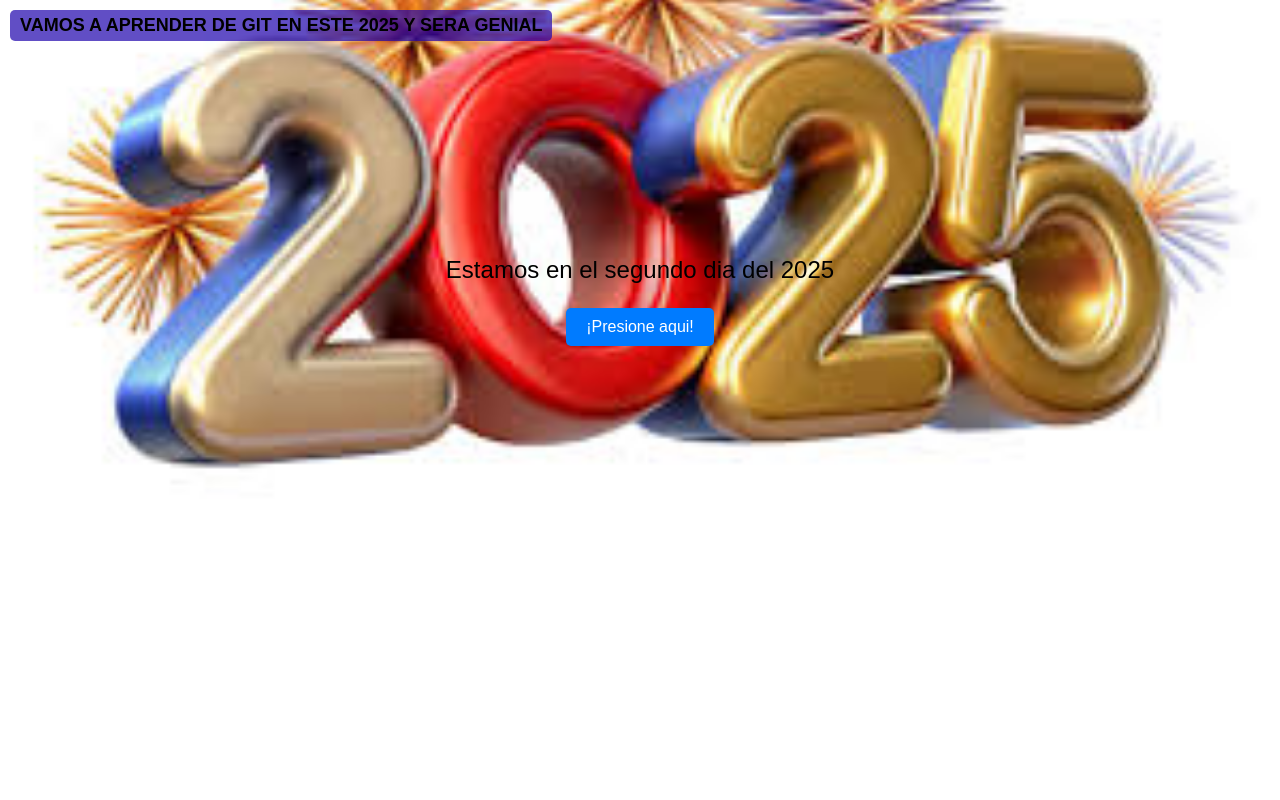
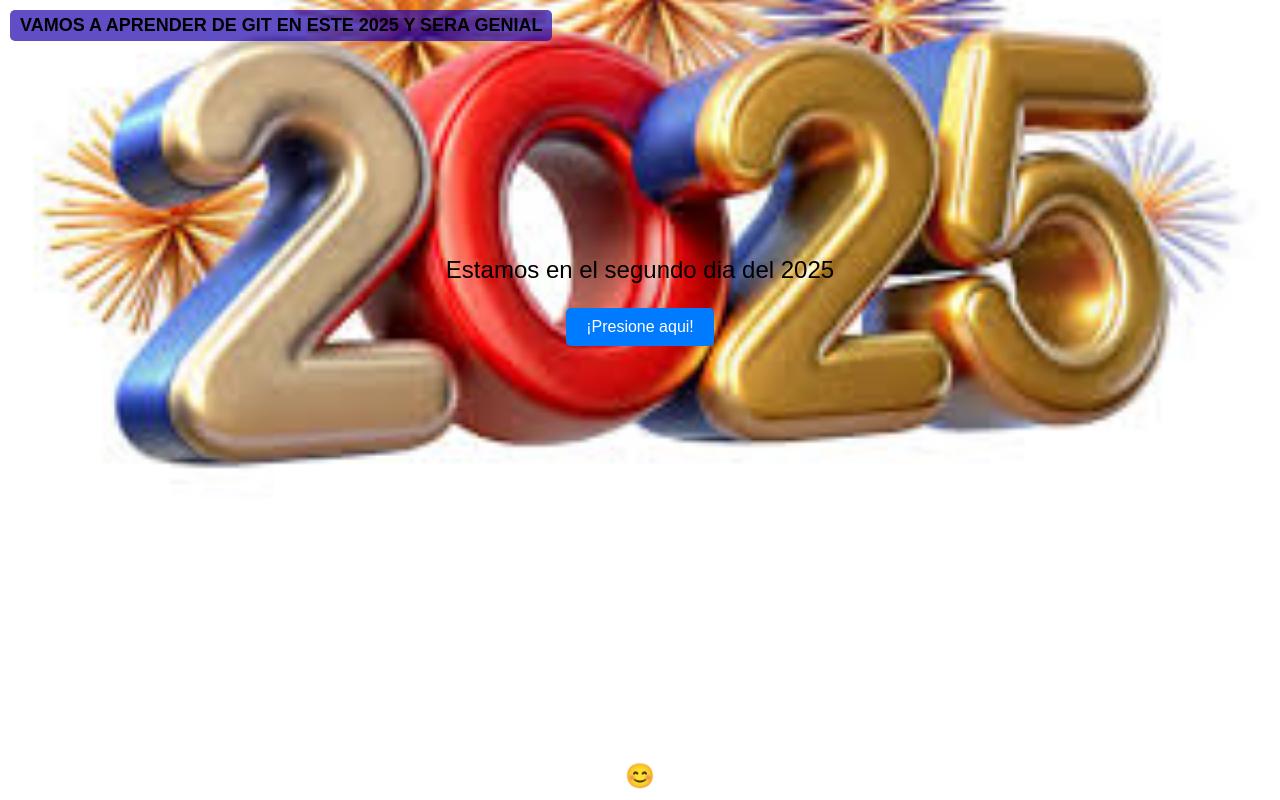
Before and after one commit to jsala382/pagina_prueba_git, an Angular app: page / in a window 1280 px wide. Built offline with nearby package versions, Linux system fonts and the light colour scheme.

Commit message:
Se agrego un icono de cartia feliz

```diff
--- a/src/app/app.component.css
+++ b/src/app/app.component.css
@@ -21,3 +21,12 @@ button {
     padding: 5px 10px;
     border-radius: 5px;
   }
+
+  .footer {
+    position: fixed;
+    bottom: 10px;
+    left: 50%;
+    transform: translateX(-50%);
+    font-size: 24px;
+    color: white;
+  }
--- a/src/app/app.component.html
+++ b/src/app/app.component.html
@@ -6,3 +6,7 @@
   <p style="color: black; font-size: 24px;">{{mensaje}}</p>
   <button (click)="cambiarMensaje()" style="padding: 10px 20px; font-size: 16px; cursor: pointer;">¡Presione aqui!</button>
 </div>
+
+<div class="footer">
+  😊
+</div>
```
